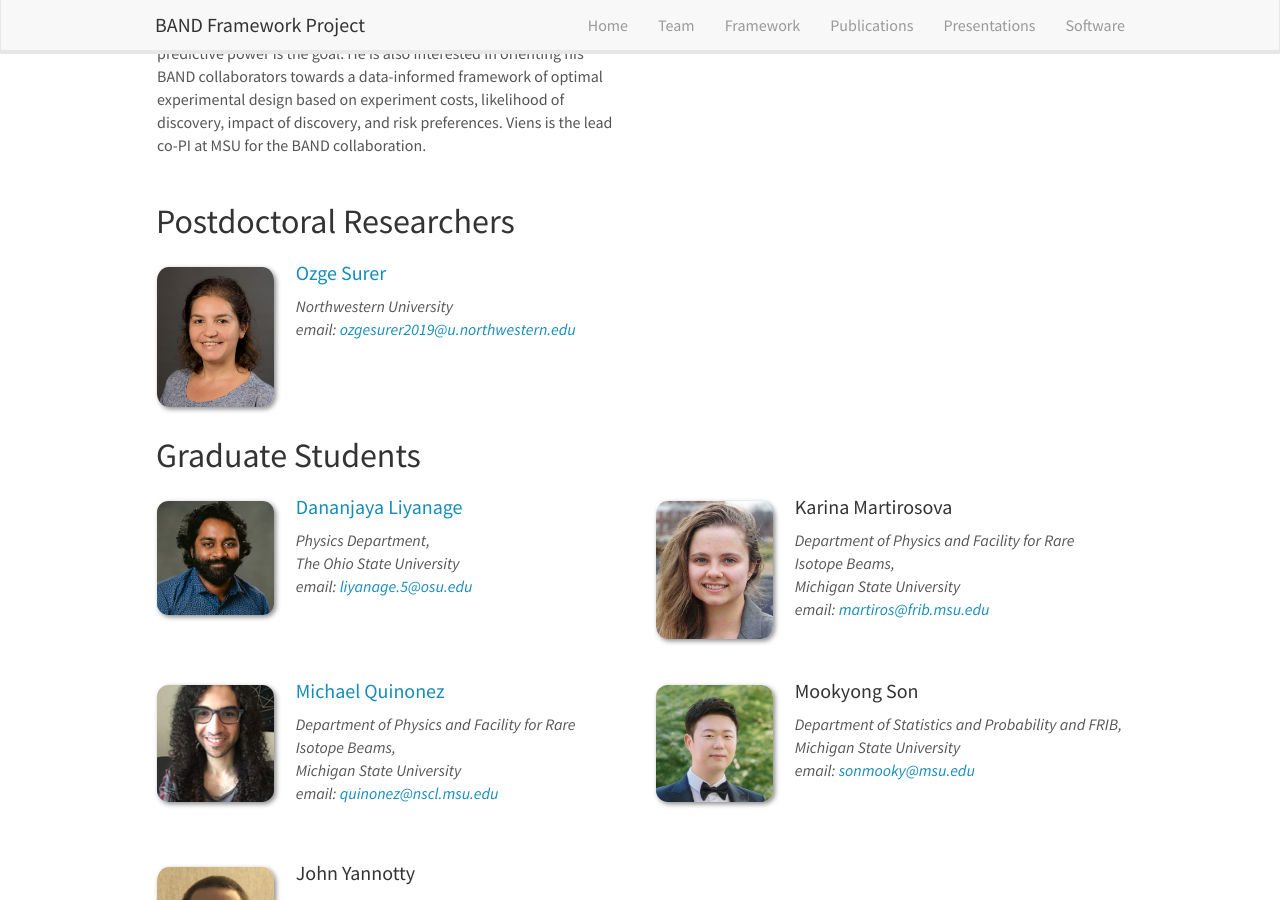
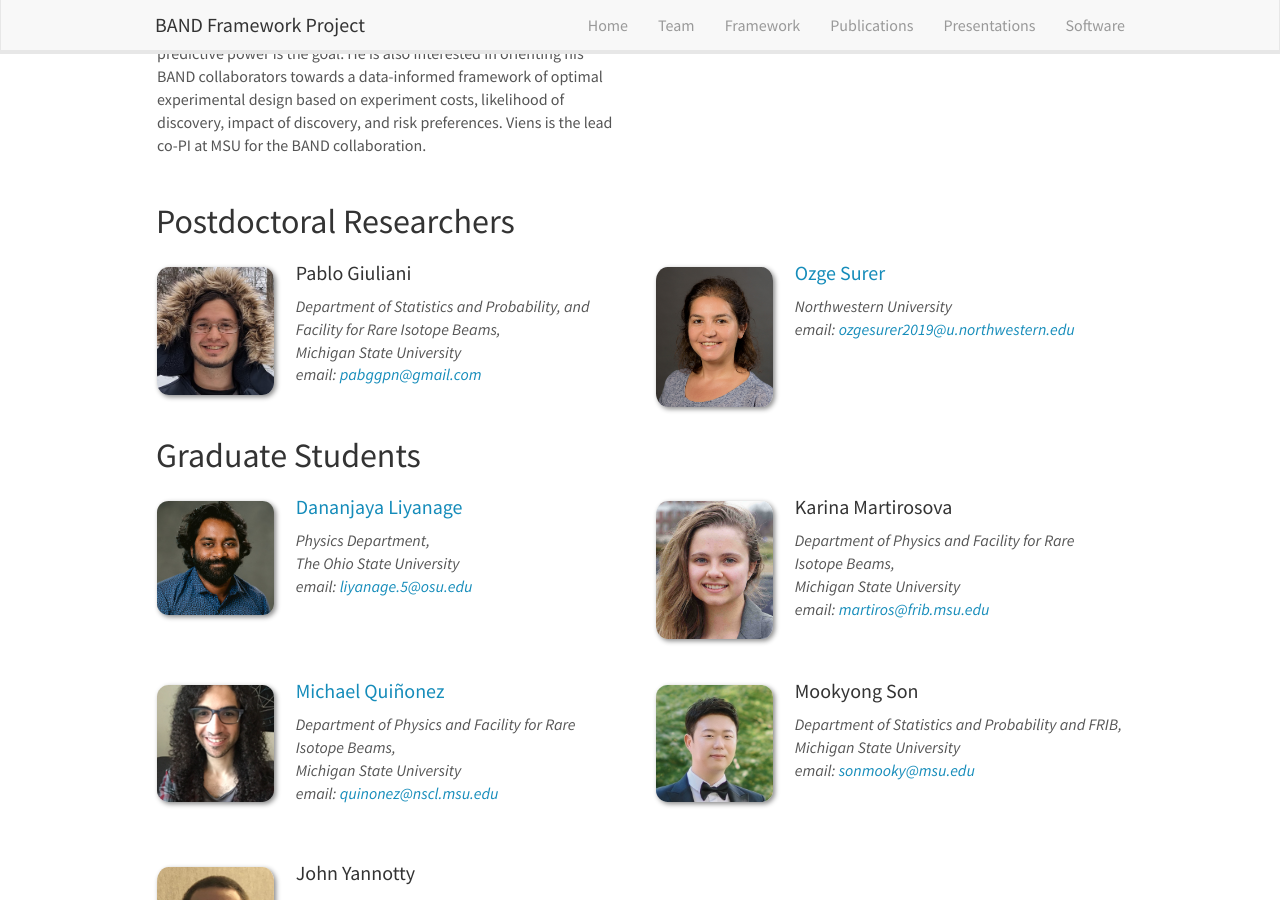
Before and after one commit to bandframework/bandframework.github.io, a Jekyll site: the page built from _pages/team.md, in a window 1280 px wide and 900 px high, scrolled down 2909 px. Built offline with Jekyll 4.4.1, drawn with Linux system fonts in a browser that asks for light colours; nearby versions of some CDN libraries.

Commit message:
added Pablo and an accent

```diff
--- a/_data/postdocs.yml
+++ b/_data/postdocs.yml
@@ -8,6 +8,14 @@
 #  education3:
 #  education4:
 
+
+- name: Pablo Giuliani
+  photo: pablo.jpg
+  info: Department of Statistics and Probability, and Facility for Rare Isotope Beams, <br> Michigan State University
+  email: pabggpn@gmail.com
+  number_educ: 0
+  education1:
+
 - name: <a href="https://ozgesurer.github.io/OS">Ozge Surer</a>
   photo: OzgeSurer_cropped.jpg
   info: Northwestern University
--- a/_data/students.yml
+++ b/_data/students.yml
@@ -22,7 +22,7 @@
   number_educ: 0
   education1:
 
-- name: <a href='https://pa.msu.edu/profile/quinonez/'>Michael Quinonez</a>
+- name: <a href='https://pa.msu.edu/profile/quinonez/'>Michael Qui&#241;onez</a>
   photo: michael.webp
   info: Department of Physics and Facility for Rare Isotope Beams, <br> Michigan State University
   email: quinonez@nscl.msu.edu
```
